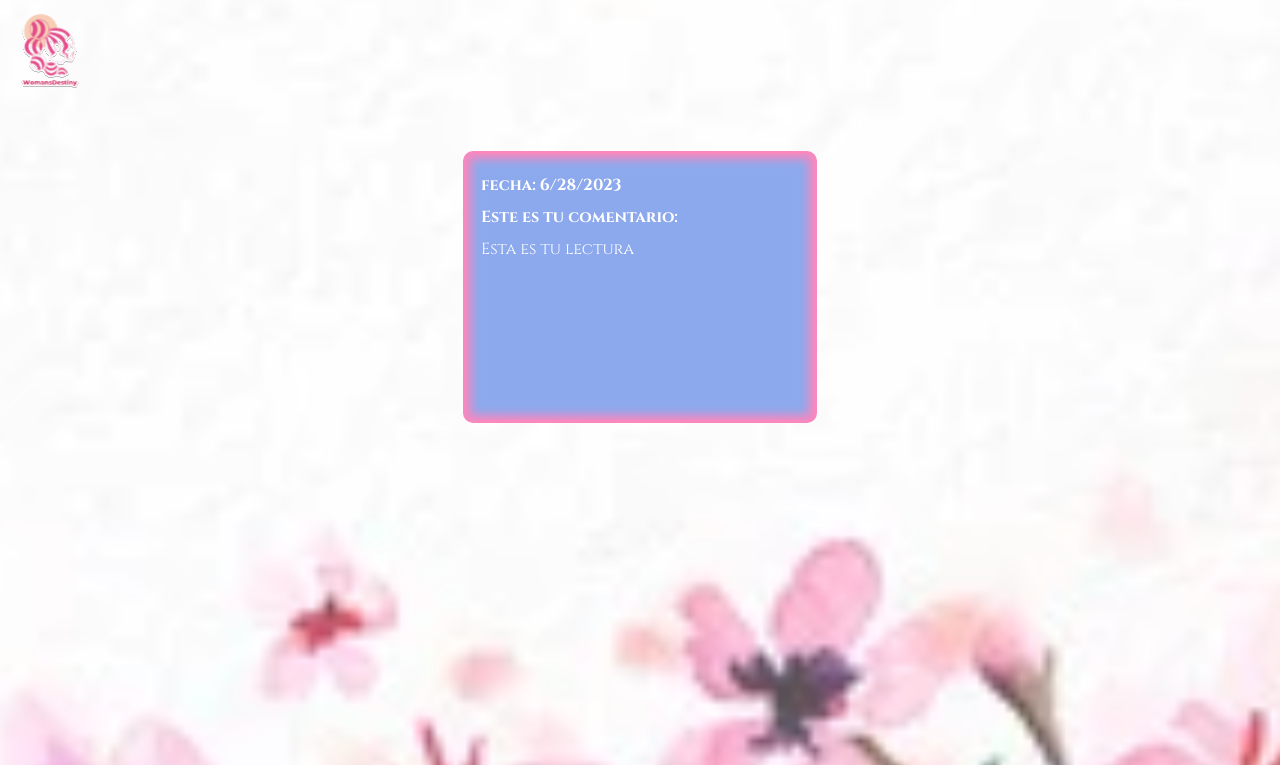
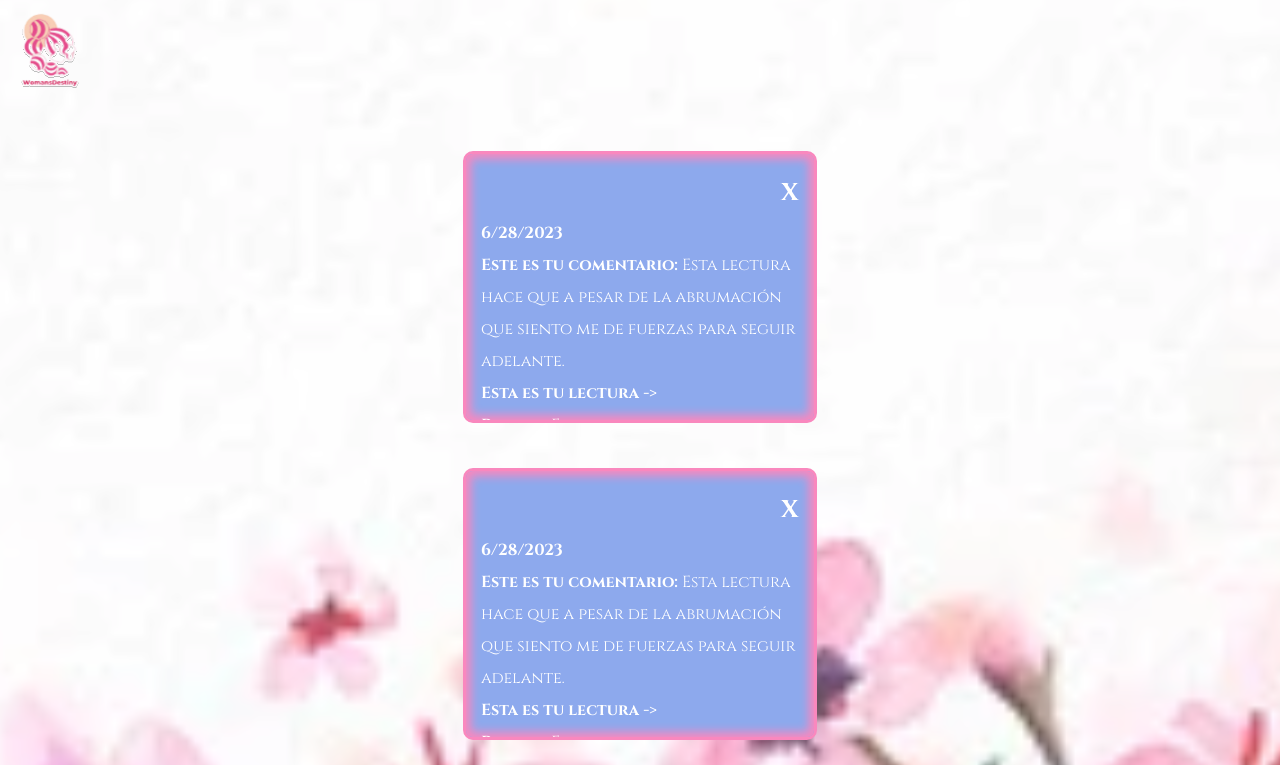
Before and after one commit to Womans-Destiny/Sakura_Tarot, a React (Vite) app in the folder app/: page /favorites in a window 1280 px wide. Shown: the top 765 px of the page. Built offline with nearby package versions, Linux system fonts and the light colour scheme.

Commit message:
ultimar detalles

```diff
--- a/app/src/components/Window/Window.css
+++ b/app/src/components/Window/Window.css
@@ -9,7 +9,13 @@
   padding: 15px;
   margin-top: 45px;
   box-shadow: inset 0 0 10px 5px var(--blue-border-btn);
+  overflow: scroll;
 
+
+}
+.delete{
+  color: var(--blue-text-btn);
+  margin-left: 300px;
 
 }
 
--- a/app/src/components/Window/Window.jsx
+++ b/app/src/components/Window/Window.jsx
@@ -4,18 +4,51 @@ import './window.css'
 function Window() {
     const dateRef = useRef(new Date().toLocaleDateString());
     const comment = 'Este es tu comentario'
-    const reading = 'Esta es tu lectura'
+    const reading = 'Esta es tu lectura ->'
     const myData = localStorage.getItem('cardData');
     console.log(myData);
 
   return (
     <div className='windowF'>
-        <h1 className='date'>fecha: {dateRef.current}</h1>
-        <p className='comment'><strong>{comment}:</strong></p>
-        <p className='comment'>{reading}</p>
+        <h2 className='delete'>X</h2>
+        <h1 className='date'> {dateRef.current}</h1>
+        <p className='comment'><strong>{comment}:</strong> Esta lectura hace que a pesar de la abrumación que siento me de fuerzas para seguir adelante.</p>
+        <p className='comment'><strong>{reading}<br/> Pasado:</strong> Esta carta simboliza cambio, apariencia, adaptación.<br/> <strong>Presente:</strong> Representa la salud, el comienzo de un amor, o el florecimiento de algo.<br/><strong> Futuro: </strong>Simboliza la esperanza, las ganas, la alegría. </p>
 
     </div>
   )
 }
 
 export default Window
+
+// import { useRef, useEffect } from 'react';
+// import localforage from 'localforage';
+// import './window.css';
+
+// function Window() {
+//   const dateRef = useRef(new Date().toLocaleDateString());
+//   const comment = 'Este es tu comentario';
+//   const reading = 'Esta es tu lectura';
+
+//   useEffect(() => {
+//     localforage.getItem('cardData')
+//       .then((myData) => {
+//         console.log(myData);
+//         console.log('randomCards');
+//         // Aquí puedes hacer lo que necesites con los datos obtenidos de LocalForage
+//       })
+//       .catch((error) => {
+//         console.error('Error al obtener los datos de LocalForage:', error);
+//       });
+//   }, []);
+
+//   return (
+//     <div className='windowF'>
+//       <h1 className='date'>fecha: {dateRef.current}</h1>
+//       <p className='comment'><strong>{comment}:</strong></p>
+//       <p className='comment'>{reading}</p>
+//     </div>
+//   );
+// }
+
+// export default Window;
--- a/app/src/pages/Favorites/Favorites.jsx
+++ b/app/src/pages/Favorites/Favorites.jsx
@@ -8,6 +8,8 @@ function Favorites() {
     <div className='favorites'>
       <Logo/>
       <Window />
+      <Window />
+      <Window />
     </div>
   )
 }
```
Also changed, not shown: app/src/components/Cards/Cards.jsx (+66 -0 lines), app/src/components/CardsReverse/CardsReverse.jsx (+82 -0 lines).
